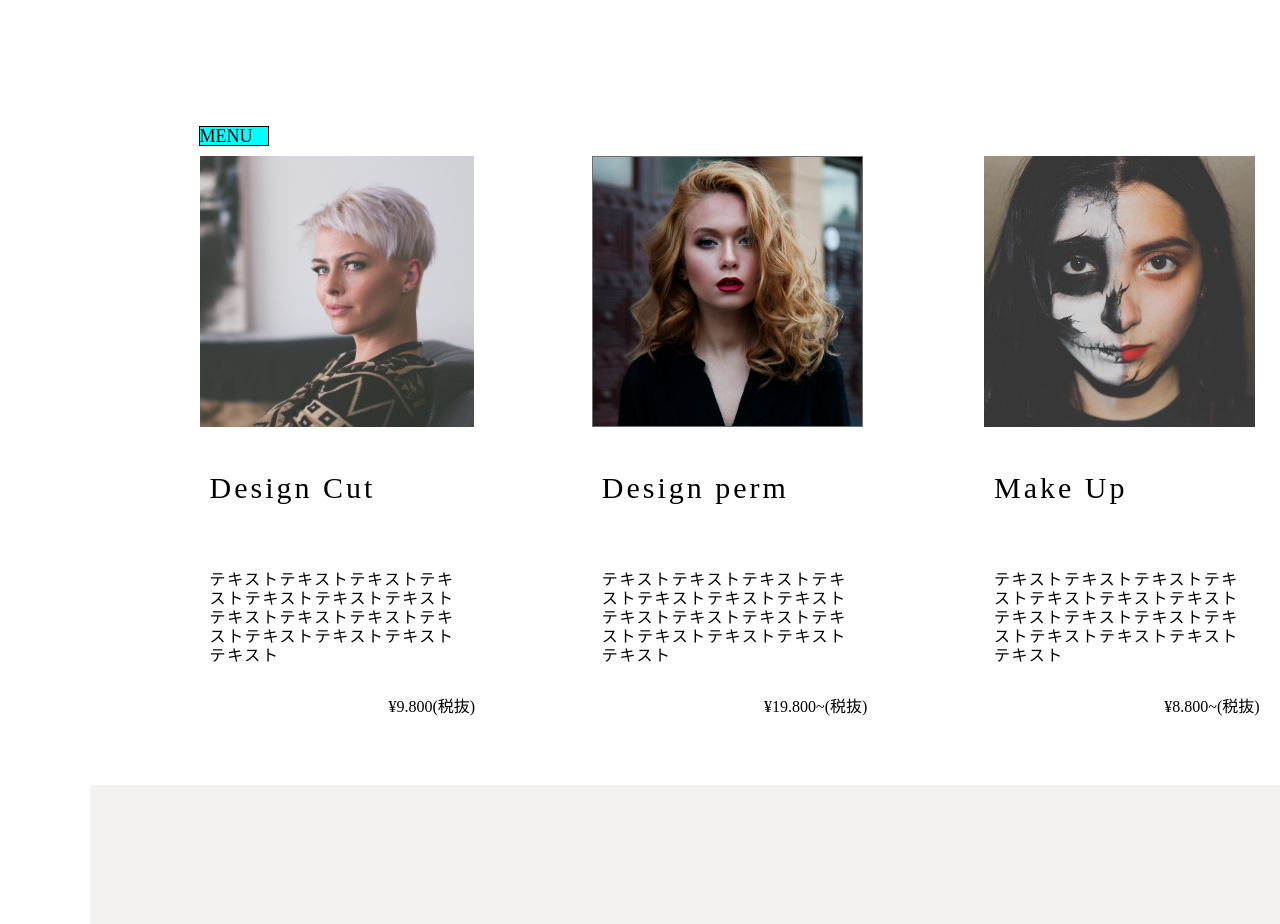
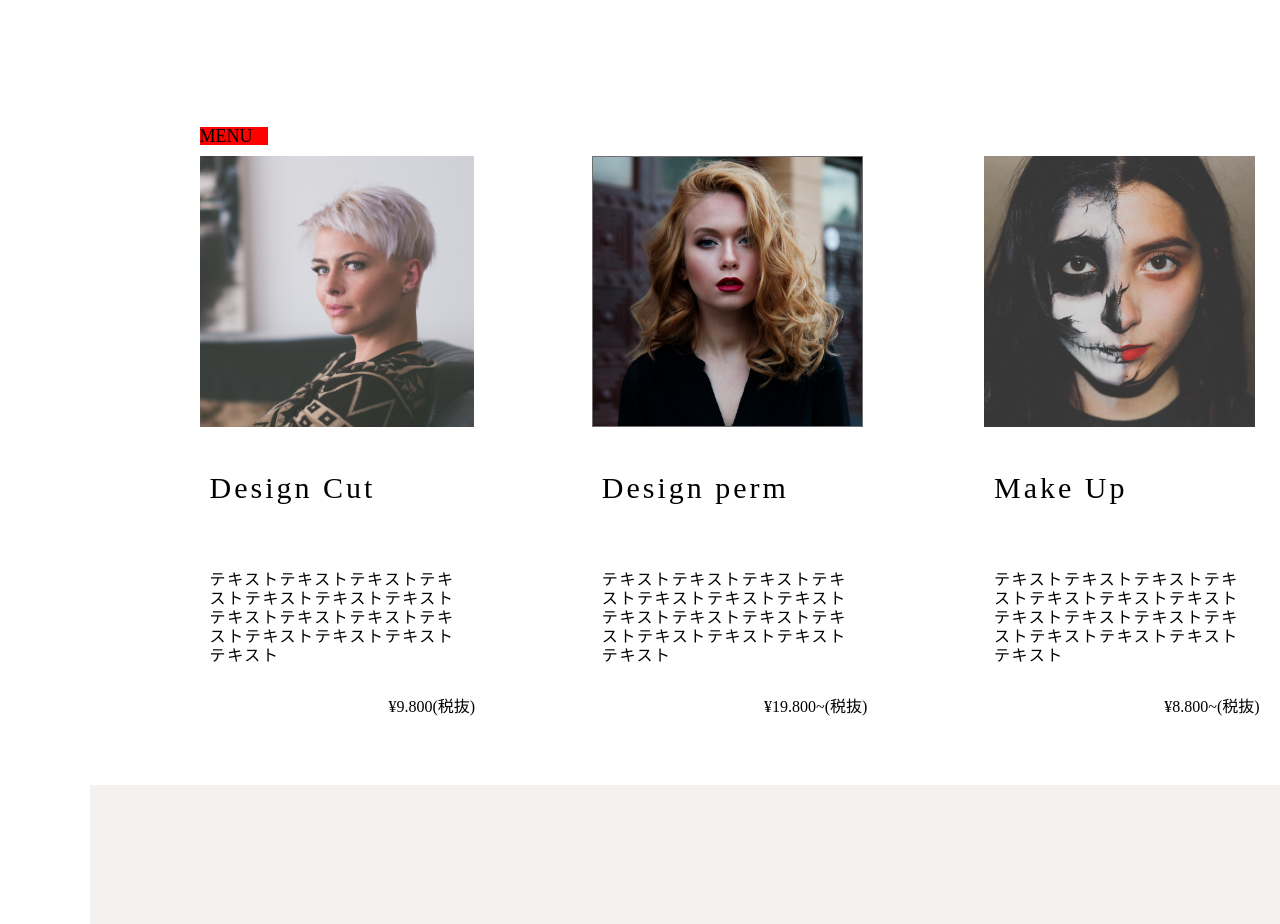
Before and after one commit to yamamotoyuuki0507/codevillage, a plain HTML site: page pereq/index.html in a window 1280 px wide. Shown: the part 1940-2864 px from the top of the page. Drawn offline with nearby package versions, Linux system fonts and the light colour scheme; files that its build step writes are made by us from their sources.

Commit message:
タイトルの色を水色から赤色に変更

```diff
--- a/pereq/scss/_news.scss
+++ b/pereq/scss/_news.scss
@@ -11,9 +11,7 @@
     font-size: 18px;
     width: 68px;
     margin: 260px 0 11px 0;
-    background-color: aqua;
-    outline: 1px solid black;
-
+    background-color: red;
 }
 
 .img {
```
